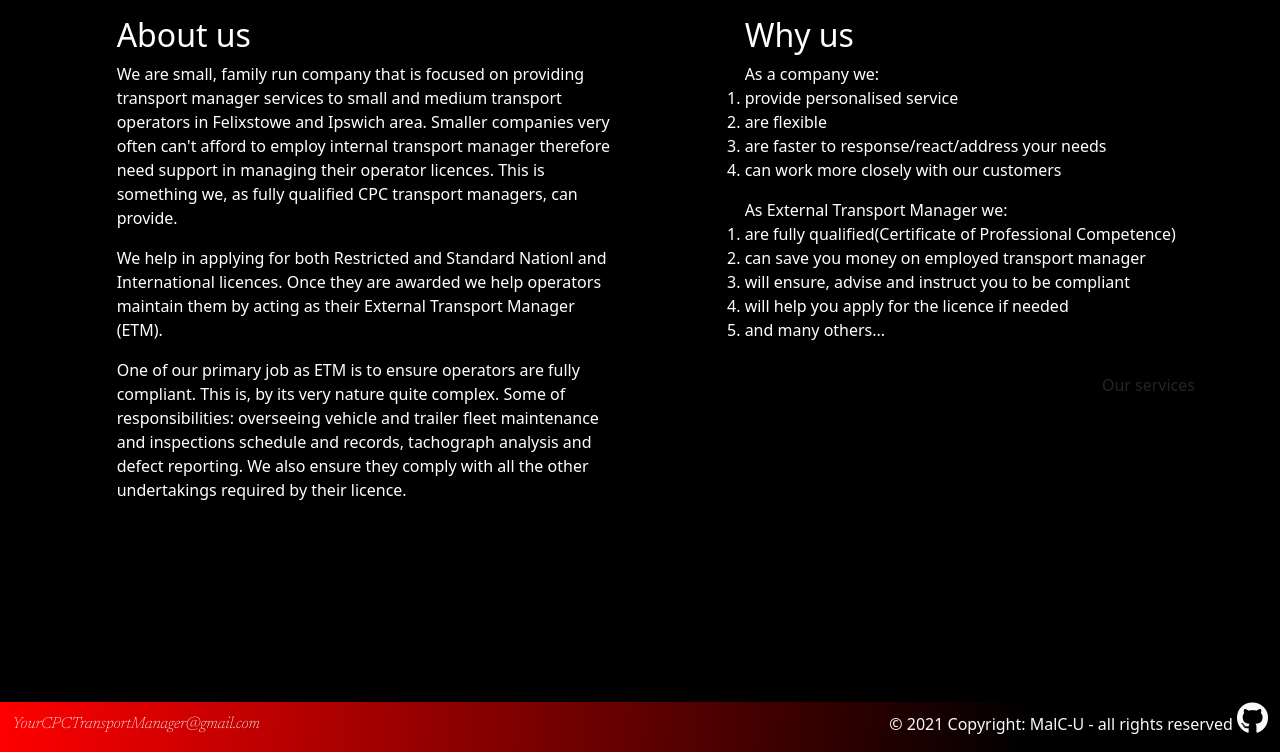
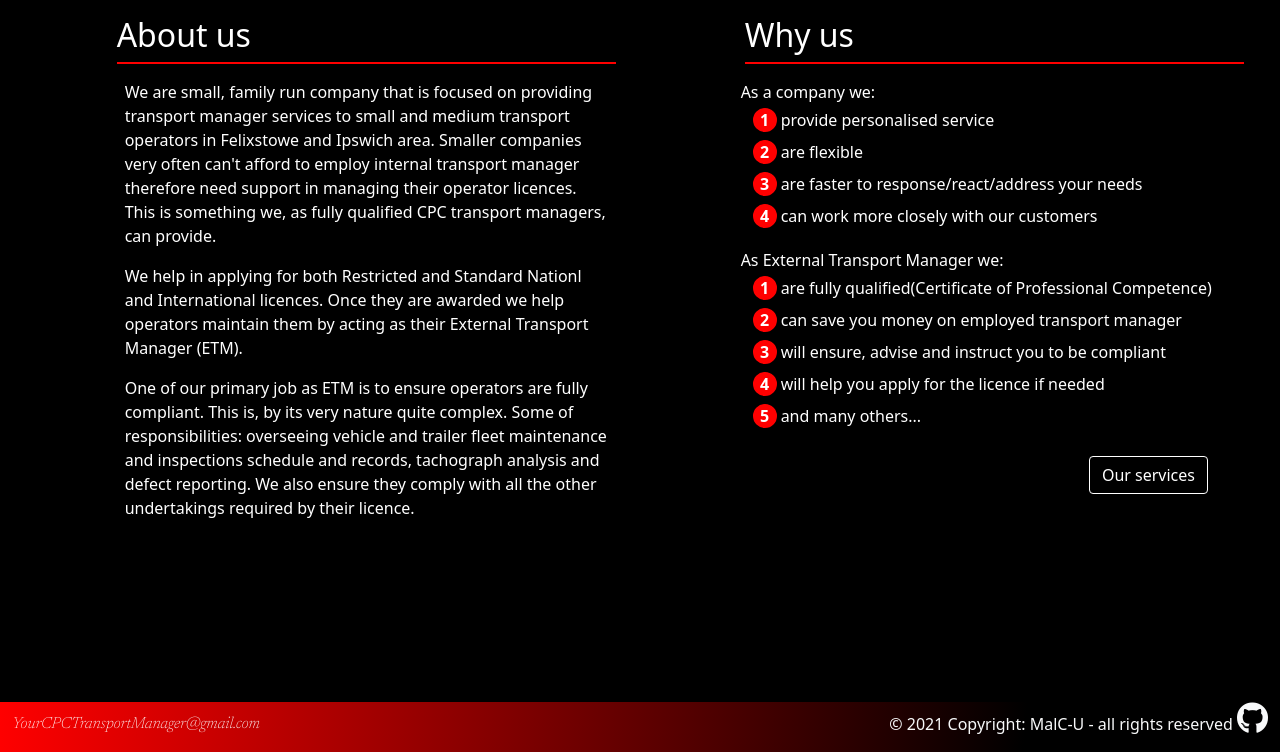
Before and after one commit to malc-u/Your-CPC-TransportManager, a Flask app: page /about in a window 1280 px wide. Shown: the part 48-800 px from the top of the page. Run offline with Flask 2, Linux system fonts and the light colour scheme; style sheets or scripts are compiled from the project's sources; some libraries are stand-ins or nearby versions.

Commit message:
Imported about page styling

```diff
--- a/static/scss/style.scss
+++ b/static/scss/style.scss
@@ -16,3 +16,6 @@
 
 //Index page
 @import "./pages/index";
+
+//About page
+@import "./pages/about";
```
